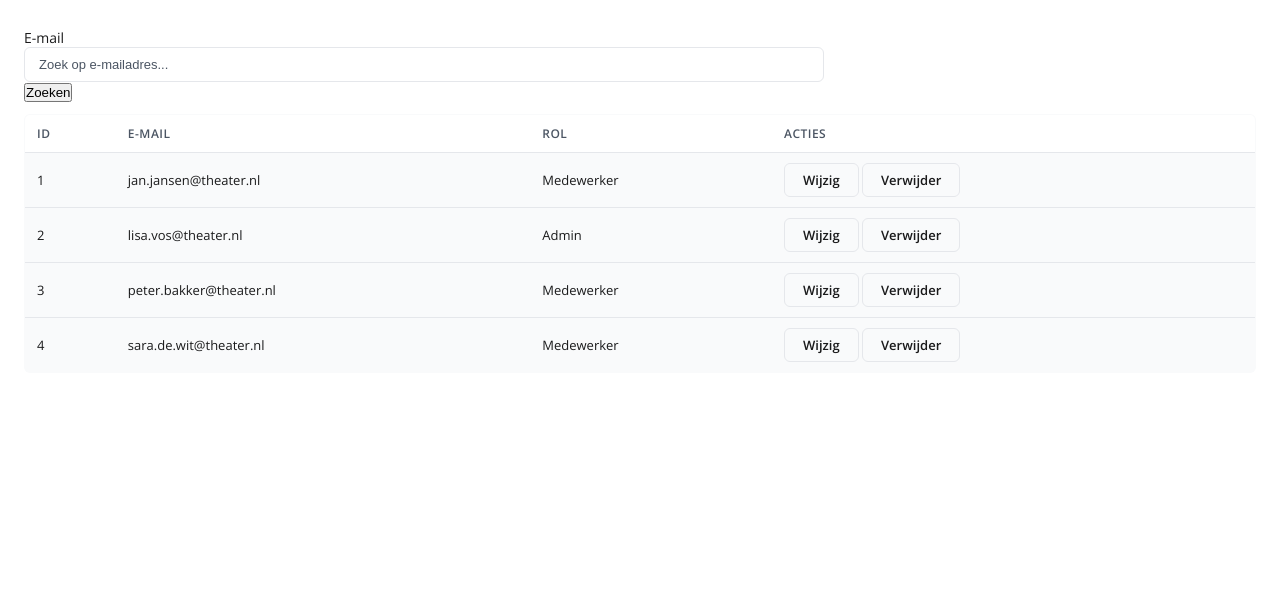
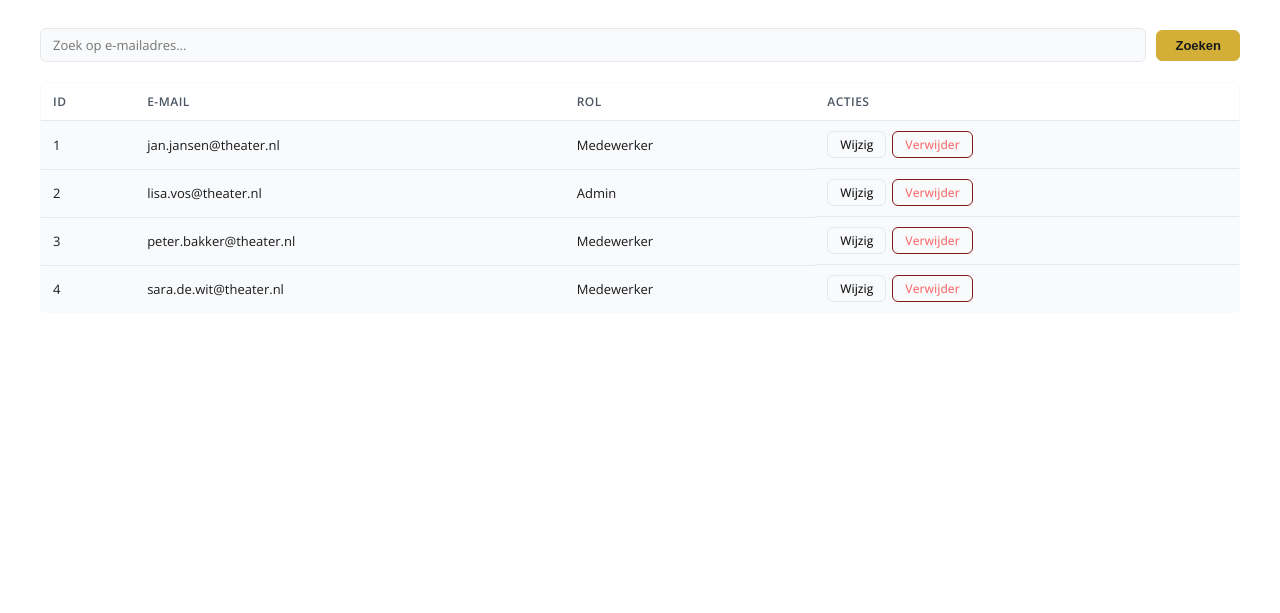
Before and after one commit to FlorianvdM/PRO-TheaterAurora, a PHP site: page /accounts.php in a window 1280 px wide. Shown: the part 58-671 px from the top of the page. Run offline with PHP 8.4, Linux system fonts and the light colour scheme; some web fonts are replaced.

Commit message:
Globaliseer styling: alle pagina's nu consistent met .container wrapper, accounts.php gerefactored naar global classes

```diff
--- a/accounts.php
+++ b/accounts.php
@@ -5,7 +5,6 @@
 // ============================================
 
 $paginaTitel = 'Accounts – TheaterAurora Admin';
-$paginaCss = 'assets/css/accounts.css';
 
 // Voorbeelddata – later te vervangen door database-query
 $accounts = [
@@ -28,33 +27,31 @@ require_once 'includes/header.php';
 ?>
 
   <main class="main-content">
-    <section class="accounts-sectie">
+    <div class="container">
 
       <!-- E-MAIL ZOEKBALK -->
-      <form method="GET" action="" class="zoek-formulier">
-        <label for="email" class="zoek-label">E-mail</label>
-        <div class="zoek-rij">
+      <form method="GET" action="" class="filter-form">
+        <div class="filter-group">
           <input
             type="text"
             id="email"
             name="email"
-            class="zoek-input"
+            class="filter-input"
             placeholder="Zoek op e-mailadres..."
             value="<?= htmlspecialchars($zoekEmail) ?>"
           />
-          <button type="submit" class="zoek-knop">Zoeken</button>
         </div>
+        <button type="submit" class="knop knop-primair">Zoeken</button>
       </form>
 
       <!-- OVERZICHT ACCOUNTS TABEL -->
-      <div class="tabel-wrapper">
-        <table class="accounts-tabel">
+        <table>
           <thead>
             <tr>
               <th>ID</th>
               <th>E-mail</th>
               <th>Rol</th>
-              <th class="th-acties">Acties</th>
+              <th>Acties</th>
             </tr>
           </thead>
           <tbody>
@@ -64,11 +61,11 @@ require_once 'includes/header.php';
                   <td><?= htmlspecialchars($account['id']) ?></td>
                   <td><?= htmlspecialchars($account['email']) ?></td>
                   <td><?= htmlspecialchars($account['rol']) ?></td>
-                  <td class="td-acties">
+                  <td class="cel-acties">
                     <a href="account-wijzig.php?id=<?= urlencode($account['id']) ?>"
-                       class="knop knop-wijzig">Wijzig</a>
+                       class="knop-klein knop-klein--wijzig">Wijzig</a>
                     <a href="account-verwijder.php?id=<?= urlencode($account['id']) ?>"
-                       class="knop knop-verwijder"
+                       class="knop-klein knop-klein--verwijder"
                        onclick="return confirm('Weet je zeker dat je dit account wilt verwijderen?')">
                       Verwijder
                     </a>
@@ -83,12 +80,7 @@ require_once 'includes/header.php';
           </tbody>
         </table>
 
-        <?php if (empty($accounts)): ?>
-          <p class="tabel-leeg-label">Overzicht accounts</p>
-        <?php endif; ?>
-      </div>
-
-    </section>
+    </div>
   </main>
 
 <?php require_once 'includes/footer.php'; ?>
--- a/assets/css/style.css
+++ b/assets/css/style.css
@@ -564,10 +564,6 @@ tr:hover td {
 /* ============================================
    MELDINGEN
    ============================================ */
-.meldingen-sectie {
-  max-width: 860px;
-}
-
 .sectie-titel {
   font-size: 20px;
   font-weight: 700;
@@ -759,13 +755,6 @@ tr:hover td {
 /* ============================================
    TICKETS PAGINA
    ============================================ */
-.tickets-container {
-  width: 100%;
-  max-width: 1200px;
-  padding: 20px;
-  margin: 0 auto;
-}
-
 .tickets-titel {
   font-size: 28px;
   font-weight: 600;
--- a/meldingen.php
+++ b/meldingen.php
@@ -38,7 +38,7 @@ require_once 'includes/header.php';
 ?>
 
   <main class="main-content">
-    <section class="meldingen-sectie">
+    <div class="container">
       <h1 class="sectie-titel">Meldingen</h1>
 
       <!-- FILTER TABS -->
@@ -65,7 +65,7 @@ require_once 'includes/header.php';
         <?php endif; ?>
       </ul>
 
-    </section>
+    </div>
   </main>
 
 <?php require_once 'includes/footer.php'; ?>
--- a/tickets.php
+++ b/tickets.php
@@ -4,7 +4,7 @@ require_once 'includes/header.php';
 ?>
 
   <main class="main-content">
-    <div class="tickets-container">
+    <div class="container">
       <h1 class="tickets-titel">Jouw Tickets</h1>
       <p class="tickets-subtitel">Hier zie je een overzicht van al je bestelde en gereserveerde tickets.</p>
 
--- a/voorstellingen.php
+++ b/voorstellingen.php
@@ -53,6 +53,7 @@ require_once 'includes/header.php';
 ?>
 
   <main class="main-content">
+    <div class="container">
 
     <!-- ZOEKBALK -->
     <form method="GET" action="voorstellingen.php" class="zoek-formulier">
@@ -99,6 +100,7 @@ require_once 'includes/header.php';
       <?php endif; ?>
     </div>
 
+    </div>
   </main>
 
 <?php require_once 'includes/footer.php'; ?>
```
